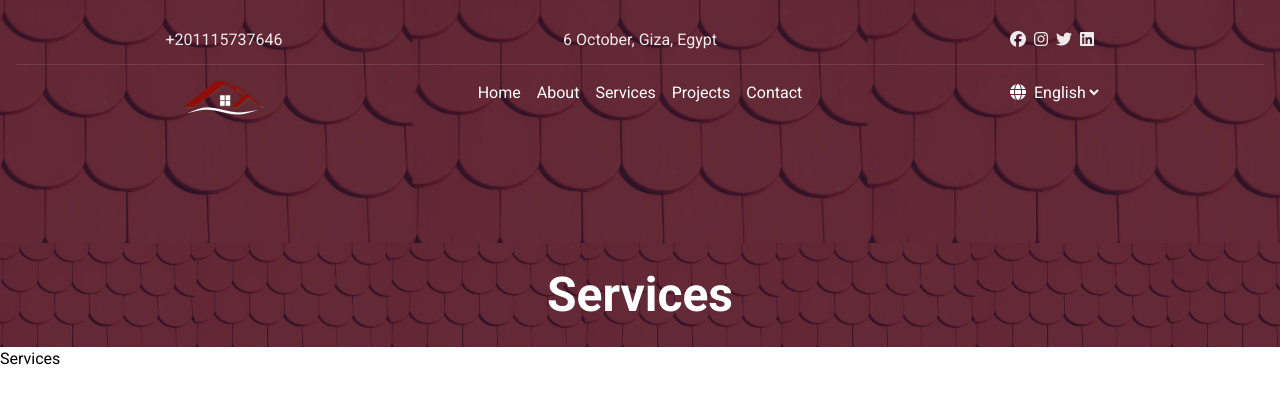
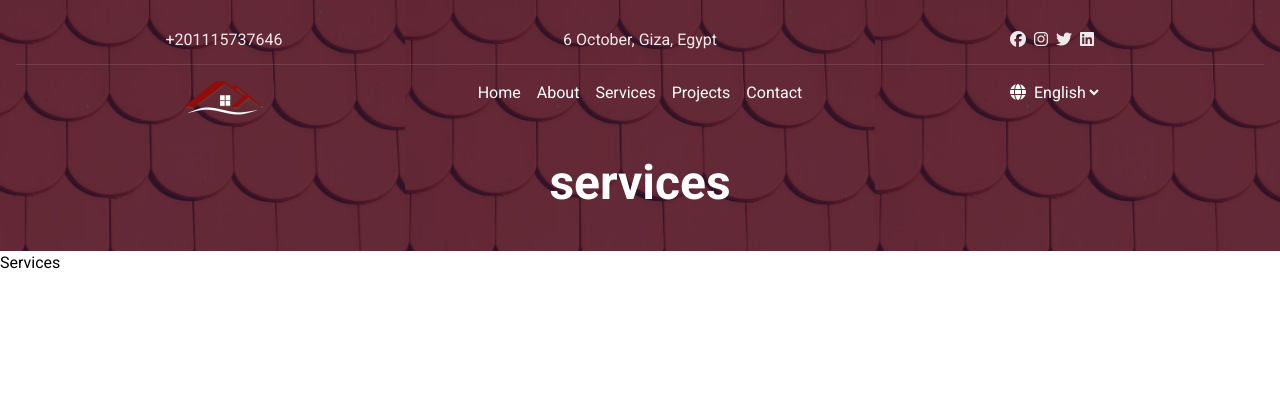
Before and after one commit to yousufatef/roofing-agency, a React (Vite) app: page /services in a window 1280 px wide. Shown: the top 404 px of the page. Built offline with nearby package versions, Linux system fonts and the light colour scheme.

Commit message:
update navbar and its bg-image

```diff
--- a/src/App.tsx
+++ b/src/App.tsx
@@ -9,8 +9,8 @@ import NavBar from "./components/NavBar"
 const App = () => {
   return (
     <>
-      <NavBar/>
       <BrowserRouter>
+         <NavBar/>
           <Routes>
           <Route path="/" element={<Home/>}/>
           <Route path="/about" element={<About/>}/>
--- a/src/components/NavBar.tsx
+++ b/src/components/NavBar.tsx
@@ -1,8 +1,19 @@
 import { useState } from "react";
+import { useLocation } from "react-router-dom";
+import { FC } from "react"
 
-const NavBar = () => {
+
+interface ContactUs {}
+
+
+const NavBar:FC<ContactUs> = () => {
   const [links] = useState(["About", "Services", "Projects", "Contact"]);
   const [isOpen, setIsOpen] = useState(false);
+
+  const location = useLocation()
+  const currentUrl = location.pathname
+  console.log(location, "location")
+  console.log(currentUrl, "currentUrl")
 
   const toggleNavBar = () => {
     setIsOpen(!isOpen);
@@ -98,7 +109,7 @@ const NavBar = () => {
         </span>
       </div>
       {/* heading */}
-      <h1 id="header"  className="font-extrabold text-5xl bg-contain text-white p-7 text-center alien-center min-h-24"></h1>
+      <h1 id="header"  className="font-extrabold text-5xl bg-contain text-white p-7 text-center alien-center min-h-24">{currentUrl.replace("/", " ")}</h1>
     </div>
   );
 };
--- a/src/pages/About.tsx
+++ b/src/pages/About.tsx
@@ -1,9 +1,6 @@
-import PageHeader from "../components/PageHeader"
-
 const About = () => {
   return (
     <div>
-      <PageHeader pageName={"About"}/>
       <h5>About</h5>
     </div>
   )
--- a/src/pages/ContactUs.tsx
+++ b/src/pages/ContactUs.tsx
@@ -1,9 +1,6 @@
-import PageHeader from "../components/PageHeader"
-
 const ContactUs = () => {
   return (
     <div>
-      <PageHeader pageName={"Contact Us"}/>
       <p>ContactUs</p>
       </div>
   )
--- a/src/pages/Projects.tsx
+++ b/src/pages/Projects.tsx
@@ -1,9 +1,6 @@
-import PageHeader from "../components/PageHeader"
-
 const Projects = () => {
   return (
     <div><div>
-    <PageHeader pageName={"Projects"}/>
     <h5>Projects</h5>
   </div></div>
   )
--- a/src/pages/Services.tsx
+++ b/src/pages/Services.tsx
@@ -1,10 +1,7 @@
-import PageHeader from "../components/PageHeader"
-
 const Services = () => {
   return (
     <div>
       <div>
-      <PageHeader pageName={"Services"}/>
       <h5>Services</h5>
     </div></div>
   )
```
